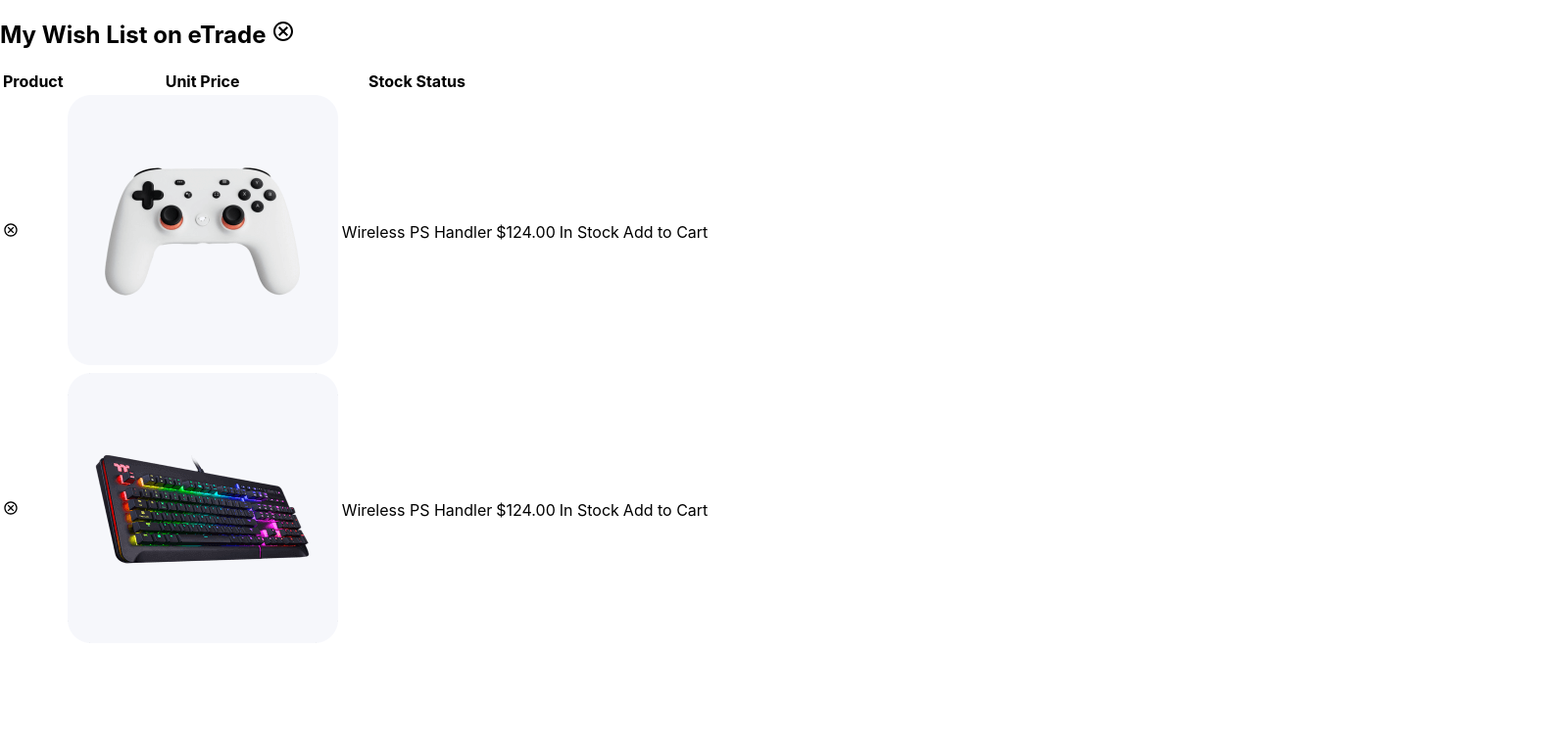
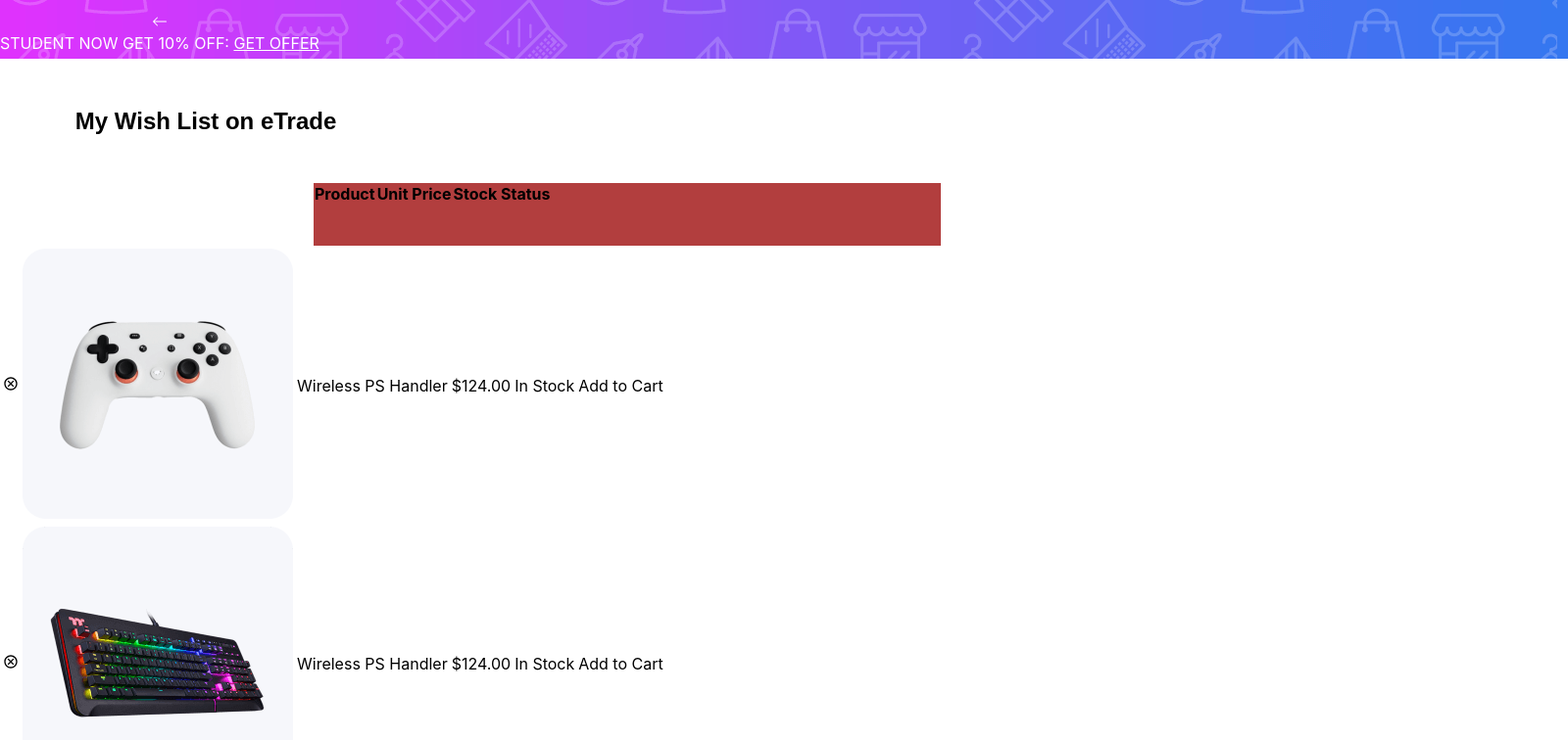
Before and after one commit to nitishpratap/ebuy, a React (Create React App) app in the folder client/: page /Wishlist in a window 1280 px wide. Shown: the top 756 px of the page at 98% size, 1600 px wide, since content can reach past the window. Built offline with nearby package versions, Linux system fonts and the light colour scheme.

Commit message:
Design the wishlist page

```diff
--- a/client/src/Components/SignIn/SignIn.js
+++ b/client/src/Components/SignIn/SignIn.js
@@ -8,6 +8,7 @@ import axios from "axios";
 
 const loginUser = ()=>{
     let user = axios.get("/login").then((res)=>{
+        console.log("login press")
         console.log(res)
     })
         .catch((e)=>{
--- a/client/src/Components/Wishlist/Wishlist.css
+++ b/client/src/Components/Wishlist/Wishlist.css
@@ -0,0 +1,42 @@
+
+.head-image{
+    display: flex;
+    align-items: center;
+    justify-content: center;
+}
+
+.head-text {
+    position: relative;
+    align-items: center;
+}
+
+.text-on-image {
+    position: absolute;
+    text-align: center;
+    justify-content: center;
+    align-items: center;
+    bottom: 10%;
+
+}
+
+.text{
+    color: white;
+}
+
+.leftArrow{
+
+}
+h2{
+    margin-left: 6vw;
+    margin-top: 3rem;
+    font-family: sans-serif;
+    line-height: 1.3;
+}
+.nav{
+    background-color: #b23e3e;
+    width: 50vw;
+    height: 4rem;
+    margin: 0 auto;
+    margin-top: 3rem;
+
+}
--- a/client/src/Components/Wishlist/Wishlist.js
+++ b/client/src/Components/Wishlist/Wishlist.js
@@ -1,11 +1,17 @@
 import React from 'react';
+import './Wishlist.css'
 import picture1 from './product-01.png'
 import picture2 from './product-02.png'
 import picture3 from './product-03.png'
 import {MdOutlineCancel} from 'react-icons/md'
+import image from "./Swipe.png"
+import {BsArrowLeft} from 'react-icons/bs'
 
-
-const data = [
+/**
+ *
+ * @type {[{button: string, image: string, product: string, Stock_Status: string, icon: JSX.Element, Unit_Price: string},{button: string, image: string, product: string, Stock_Status: string, icon: JSX.Element, Unit_Price: string}]}
+ */
+const wishList = [
     {
         icon: <MdOutlineCancel/>,
         image: `${picture1}`,
@@ -25,21 +31,42 @@ const data = [
 
 ]
 
+
+/**
+ *
+ * @returns {JSX.Element}
+ * @constructor
+ */
 export function Wishlist() {
     return (
         <>
             <div className={"mainDiv"}>
-                <h2>My Wish List on eTrade <MdOutlineCancel/></h2>
+                <header>
+                    <div className="head-text">
+                        <div className="head-image">
+                            <img src={image}/>
+                        </div>
+                        <div className='text-on-image'>
+
+                            <div className={"text"}>
+                                <div><BsArrowLeft className={"leftArrow"}/></div>
+                                <div>STUDENT NOW GET 10% OFF: <u>GET OFFER </u></div>
+                            </div>
+                        </div>
+                    </div>
+                </header>
+                <h2>My Wish List on eTrade </h2>
+            </div>
+            <div className={"nav"}>
+                <tr>
+                    <th>Product</th>
+                    <th>Unit Price</th>
+                    <th>Stock Status</th>
+                </tr>
             </div>
             <div className={"table"}>
                 <table>
-                    <tr>
-                        <th>Product</th>
-                        <th>Unit Price</th>
-                        <th>Stock Status</th>
-                    </tr>
-                    {data.map((val, key) => {
-
+                    {wishList.map((val, key) => {
                         return (
                             <tr key={key}>
                                 <td>{val.icon}</td>
@@ -48,17 +75,11 @@ export function Wishlist() {
                                 <td>{val.Unit_Price}</td>
                                 <td>{val.Stock_Status}</td>
                                 <td>{val.button}</td>
-
-
-
                             </tr>
                         )
                     })}
                 </table>
-
             </div>
-
         </>
     );
-
 }
```
